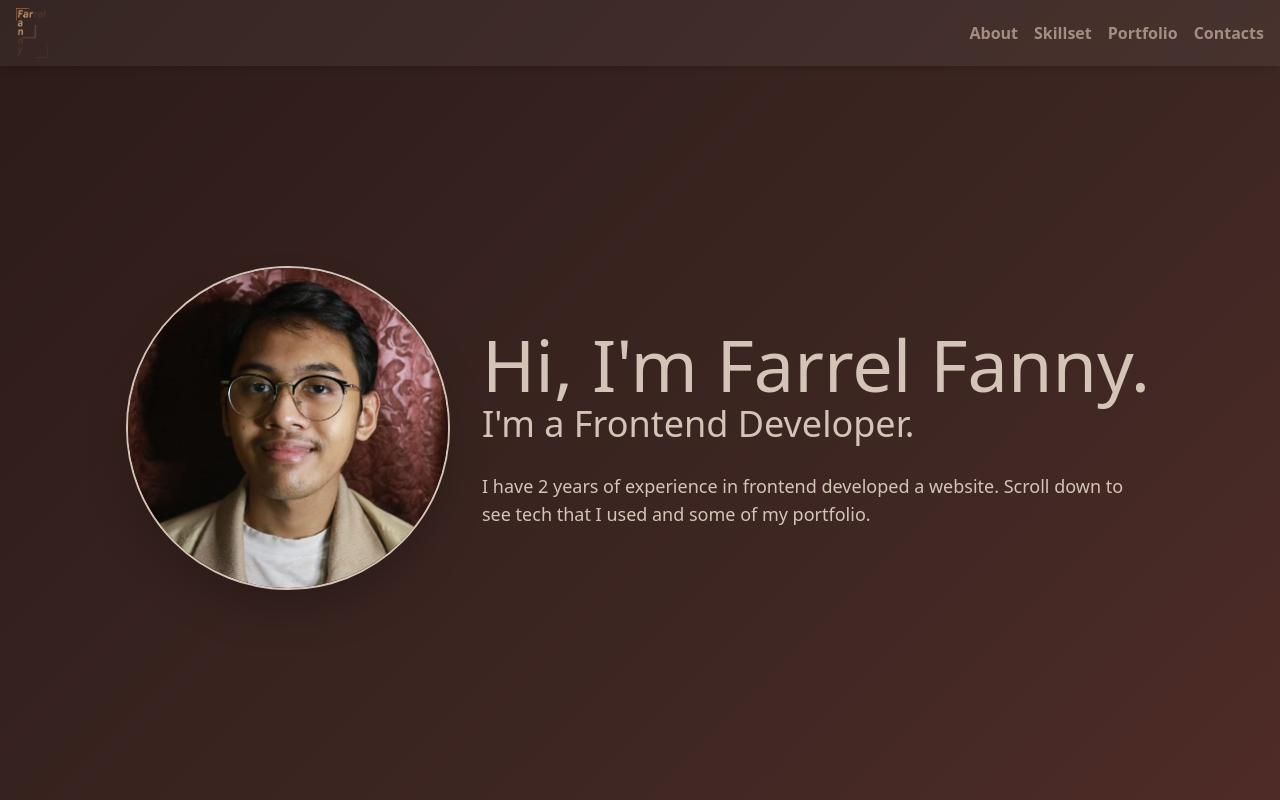
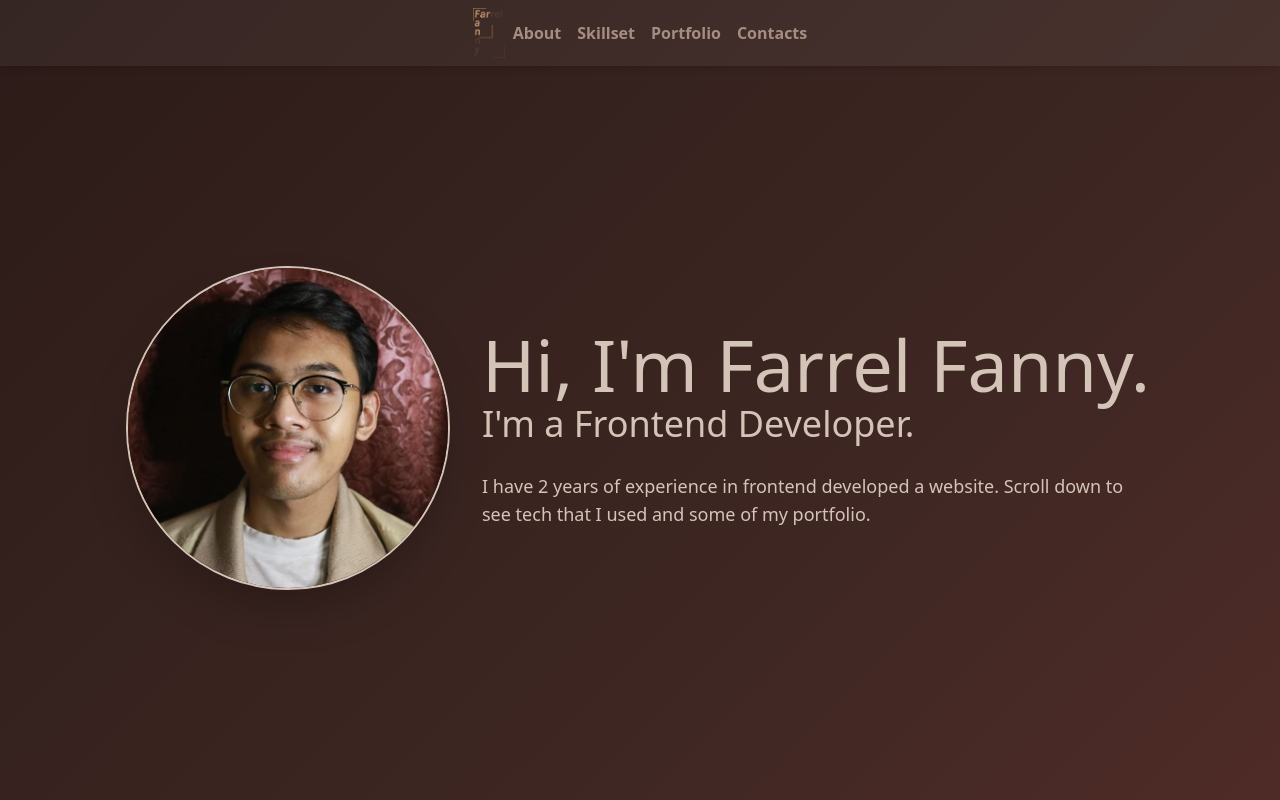
Before and after one commit to Farfan16/farfan-website, a website: page src/index.html in a window 1280 px wide. Shown: the top 800 px of the page. Drawn offline with Linux system fonts and the light colour scheme.

Commit message:
make logo and sections separated after scroll

```diff
--- a/src/index.html
+++ b/src/index.html
@@ -7,11 +7,19 @@
     <title>Farfan Website</title>
   </head>
   <body>
-    <header class="w-full fixed top-0 bg-stone-100/5 flex flex-row justify-between items-center px-4 py-2 gap-2 shadow-md">
-      <div class="flex justify-end">
-        <img src="./img/Logo.png" class="w-8" alt="Farfan Logo" />
+    <header
+      id="header"
+      class="w-full fixed top-0 bg-stone-100/5 flex flex-row transition ease-in-out justify-center items-center px-4 py-2 gap-2 shadow-md z-10"
+    >
+      <div id="logo" class="logo">
+        <a href="">
+          <img src="./img/Logo.png" class="w-8" alt="Farfan Logo" />
+        </a>
       </div>
-      <div class="flex flex-row gap-4 justify-start text-cus-beige font-semibold">
+      <div
+        id="sections"
+        class="flex flex-row gap-4 text-cus-beige font-semibold"
+      >
         <a href="#about">About</a>
         <a href="#skillset">Skillset</a>
         <a href="#portfolio">Portfolio</a>
@@ -581,5 +589,7 @@
       </div>
     </section>
     <!-- End of Contacts -->
+
+    <script src="script.js"></script>
   </body>
 </html>
--- /dev/null
+++ b/src/script.js
@@ -0,0 +1,19 @@
+const header = document.getElementById("header");
+const logo = document.querySelector("#logo");
+const sections = document.querySelector("#sections");
+
+window.addEventListener("scroll", () => {
+  const scrollPos = window.scrollY;
+
+  if (scrollPos > 0) {
+    logo.classList.add("scrolled");
+    sections.classList.add("scrolled");
+  } else {
+    logo.classList.remove("scrolled");
+    sections.classList.remove("scrolled");
+  }
+});
+
+function scrollToTop() {
+  window.scrollTo({ top: 0, behavior: "smooth" });
+}
```
